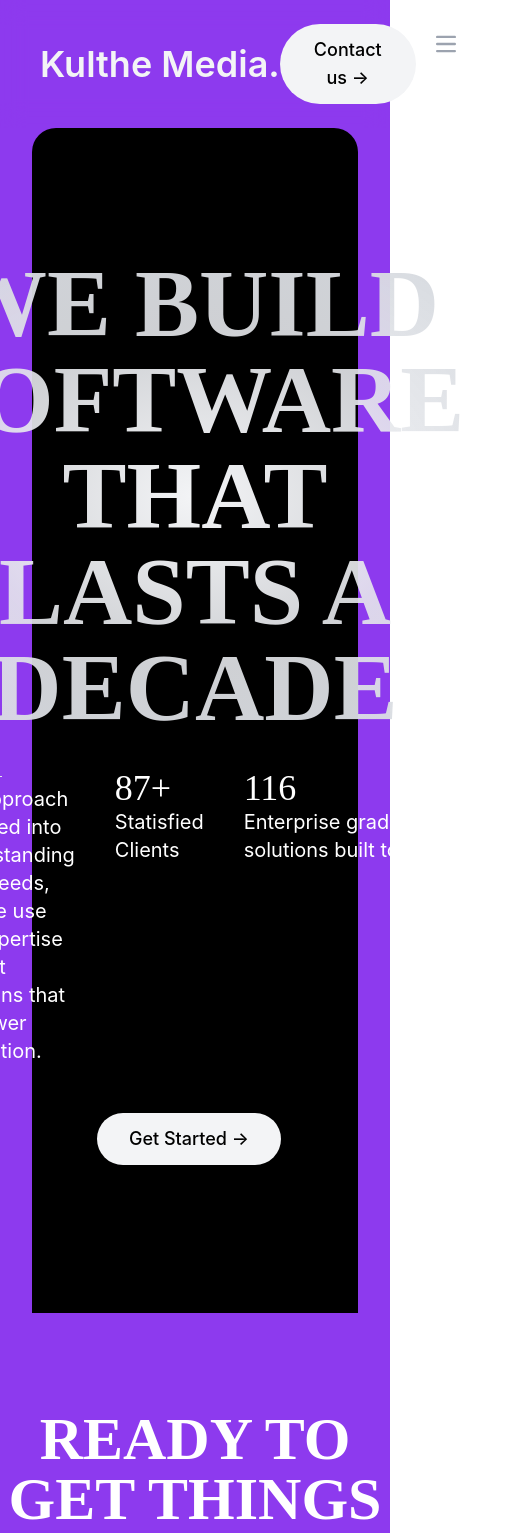
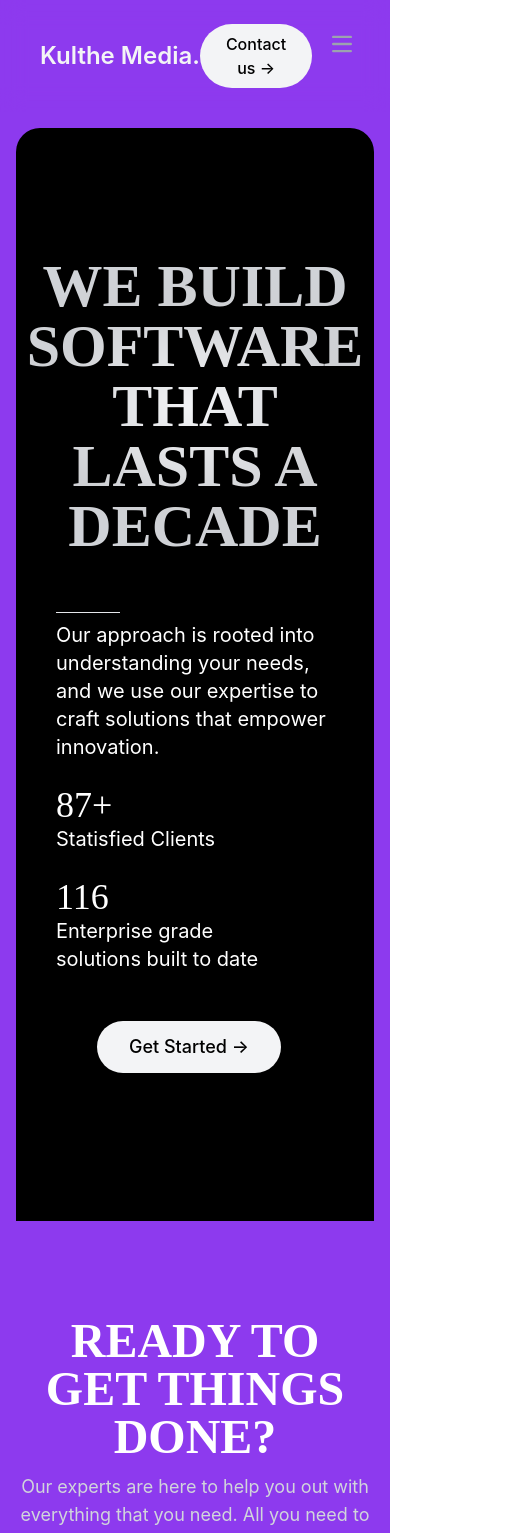
Before and after one commit to kultheco/kulthemedia-web, a React (Create React App) app: page / in a window 390 px wide. Shown: the top 1533 px of the page, 512 px wide, since content can reach past the window. Built offline with nearby package versions, Linux system fonts and the light colour scheme.

Commit message:
made hero and footer responsive

```diff
--- a/public/index.html
+++ b/public/index.html
@@ -5,10 +5,7 @@
     <link rel="icon" href="%PUBLIC_URL%/favicon.ico" />
     <meta name="viewport" content="width=device-width, initial-scale=1" />
     <meta name="theme-color" content="#000000" />
-    <meta
-      name="description"
-      content="Web site created using create-react-app"
-    />
+    <meta name="description" content="Kulthe Media" />
     <link rel="apple-touch-icon" href="%PUBLIC_URL%/logo192.png" />
     <!--
       manifest.json provides metadata used when your web app is installed on a
@@ -24,7 +21,7 @@
       work correctly both with client-side routing and a non-root public URL.
       Learn how to configure a non-root public URL by running `npm run build`.
     -->
-    <title>Kulthe Media - We build software that lasts</title>
+    <title>Kulthe Media - Scalable software solutions</title>
   </head>
   <body>
     <noscript>You need to enable JavaScript to run this app.</noscript>
--- a/src/components/HomeComp/Hero.jsx
+++ b/src/components/HomeComp/Hero.jsx
@@ -2,14 +2,14 @@ import React from "react";
 
 const Hero = () => {
   return (
-    <section className="mx-8">
+    <section className="mx-4 md:mx-8">
       <div className="text-white items-center justify-center bg-black rounded-t-3xl py-32">
         <div className="flex items-center justify-center">
-          <h1 className="uppercase text-8xl px-12  text-center font-bold headings">
+          <h1 className="uppercase text-6xl md:text-6xl lg:text-8xl px-12  text-center font-bold headings">
             we build software that lasts a decade
           </h1>
         </div>
-        <div className="flex justify-center items-start space-x-10 mt-8">
+        <div className="flex flex-col space-x-0 md:flex-row justify-center px-10 items-start space-y-6 md:space-y-0 md:space-x-10 mt-12 lg:mt-8">
           <div className="flex flex-col max-w-sm">
             <hr class="h-px my-2 bg-gray-200 border-0 max-w-[64px]" />
             <p className="text-xl">
--- a/src/components/common/Footer.jsx
+++ b/src/components/common/Footer.jsx
@@ -3,11 +3,11 @@ import React from "react";
 const Footer = () => {
   return (
     <section className="">
-      <div className="pt-24 text-center flex flex-col items-center justify-center">
-        <h1 className="text-6xl  text-white font-bold uppercase">
+      <div className="pt-24 text-center flex flex-col items-center justify-center px-4 md:px-0">
+        <h1 className="text-5xl md:text-6xl  text-white font-bold uppercase">
           Ready to get things done?
         </h1>
-        <p className="text-2xl text-gray-300 py-3 max-w-3xl">
+        <p className="text-lg md:text-2xl text-gray-300 py-3 max-w-3xl">
           Our experts are here to help you out with everything that you need.
           All you need to do is click the button below
         </p>
@@ -28,7 +28,7 @@ const Footer = () => {
           Contact us &rarr;
         </a>
       </div>
-      <div className="flex justify-around items-start pt-8 pb-10 mx-4">
+      <div className="flex flex-col md:flex-row space-y-4 md:space-y-0  items-start md:justify-around md:items-start pt-8 pb-10 mx-4">
         <div>
           <h1 className="text-5xl text-white font-medium">KM.</h1>
         </div>
@@ -91,7 +91,7 @@ const Footer = () => {
           </div>
         </div>
       </div>
-      <div className="text-white text-center mx-5 pb-8">
+      <div className="text-white text-sm text-center mx-5 pb-8">
         <hr class="h-px mx-24 my-8 bg-gray-200 border-1" />
         <h1>
           &copy; Copyright 2023. Kulthe Media, Limited. All rights reserved.
--- a/src/components/common/Navbar.jsx
+++ b/src/components/common/Navbar.jsx
@@ -27,14 +27,14 @@ const Navbar = () => {
         className={`flex  items-center justify-between mx-3 lg:mx-10 md:mx-6 xl:mx-12 px-4 ${navPaddingClass} transition-all duration-300 ease-in-out`}
       >
         <a href="/" className="flex items-center">
-          <span className="self-center text-4xl font-semibold whitespace-nowrap text-gray-100">
+          <span className="self-center text-2xl lg:text-4xl font-semibold whitespace-nowrap text-gray-100">
             Kulthe Media.
           </span>
         </a>
         <div className="flex md:order-2">
           <button
             type="button"
-            className="focus:ring-4 focus:outline-none  font-medium rounded-full text-lg px-8 py-3 text-center mr-3 md:mr-0 bg-gray-100 hover:bg-gray-900 hover:text-white transition duration-300"
+            className="focus:ring-4 focus:outline-none  font-medium rounded-full text-base lg:text-lg px-6 py-2 lg:px-8 lg:py-3 text-center mr-3 md:mr-0 bg-gray-100 hover:bg-gray-900 hover:text-white transition duration-300"
           >
             Contact us &rarr;
           </button>
@@ -70,7 +70,7 @@ const Navbar = () => {
           <ul className="flex flex-col p-4 md:p-0 mt-4 font-medium border text-xl md:flex-row md:space-x-8 md:mt-0 md:border-0">
             <li>
               <a
-                href="/"
+                href="/services"
                 className="block py-2 pl-3 pr-4 rounded md:p-0 text-gray-100 hover:text-gray-300 transition duration-300"
                 aria-current="page"
               >
@@ -79,7 +79,7 @@ const Navbar = () => {
             </li>
             <li>
               <a
-                href="/"
+                href="/case-study"
                 className="block py-2 pl-3 pr-4 rounded md:p-0 text-gray-100 hover:text-gray-300 transition duration-300"
               >
                 Case Study
@@ -87,7 +87,7 @@ const Navbar = () => {
             </li>
             <li>
               <a
-                href="/"
+                href="/about"
                 className="block py-2 pl-3 pr-4 rounded md:p-0 text-gray-100 hover:text-gray-300 transition duration-300"
               >
                 About
```
